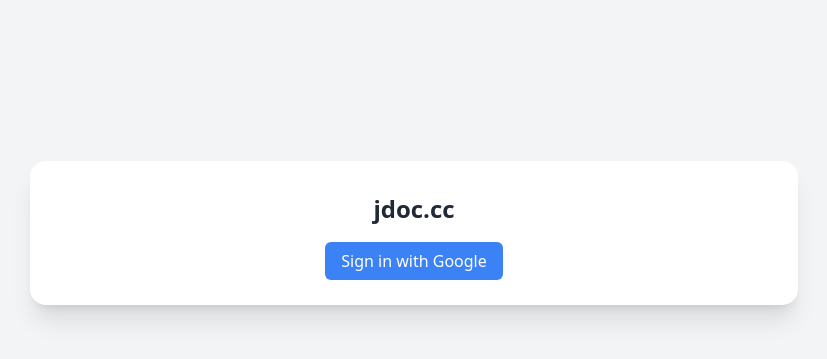
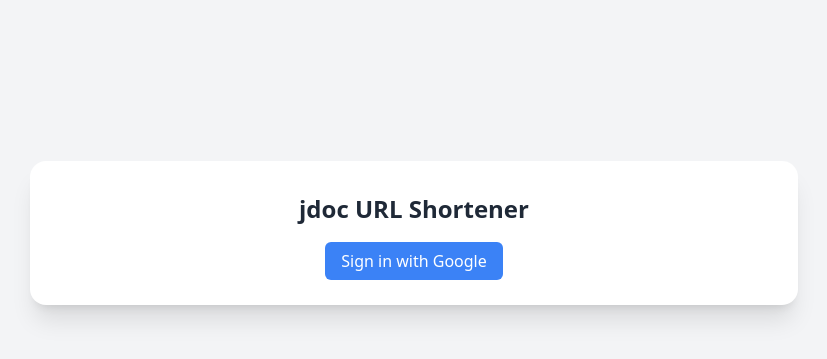
Before and after one commit to Tastypork/short.jdoc.cc, a FastAPI app: page / in a window 1280 px wide. Shown: the part 167-526 px from the top of the page, without its empty margins (226-1053 px from the left). Run offline with FastAPI, Linux system fonts and the light colour scheme; some libraries are stand-ins or nearby versions.

Commit message:
Update base URL and branding in main.py and index.html for URL shortener

```diff
--- a/main.py
+++ b/main.py
@@ -13,6 +13,8 @@ from dotenv import load_dotenv
 from google.oauth2 import id_token
 import requests as httpx      # for HTTP calls (Safe Browsing API)
 from google.auth.transport import requests as google_requests  # for OAuth token verification
+
+BASE_URL = "https://short.jdoc.cc"
 
 # --- Google Safe Browsing Setup ---
 SAFE_BROWSING_API_KEY = os.getenv("GOOGLE_SAFE_BROWSING_API_KEY")
@@ -73,7 +75,7 @@ def is_url_safe(url: str) -> bool:
         return True  # Don't block if key missing
 
     body = {
-        "client": {"clientId": "jdoc.cc", "clientVersion": "1.0"},
+        "client": {"clientId": "short.jdoc.cc", "clientVersion": "1.0"},
         "threatInfo": {
             "threatTypes": [
                 "MALWARE",
@@ -113,7 +115,7 @@ SECRET_KEY = os.getenv("SECRET_KEY")
 if not SECRET_KEY or not SECRET_KEY.strip():
     raise RuntimeError("SECRET_KEY must be set to a non-empty value")
 
-app = FastAPI(title="jdoc.cc")
+app = FastAPI(title="short.jdoc.cc")
 app.add_middleware(SessionMiddleware, secret_key=SECRET_KEY)
 
 templates = Jinja2Templates(directory="templates")
@@ -148,7 +150,7 @@ flow = Flow.from_client_config(
         "web": {
             "client_id": GOOGLE_CLIENT_ID,
             "client_secret": GOOGLE_CLIENT_SECRET,
-            "redirect_uris": ["https://jdoc.cc/auth/callback"],
+            "redirect_uris": [f"{BASE_URL}/auth/callback"],
             "auth_uri": "https://accounts.google.com/o/oauth2/auth",
             "token_uri": "https://oauth2.googleapis.com/token"
         }
@@ -165,14 +167,14 @@ def home(request: Request):
 
 @app.get("/login")
 def login():
-    flow.redirect_uri = "https://jdoc.cc/auth/callback"
+    flow.redirect_uri = f"{BASE_URL}/auth/callback"
     auth_url, _ = flow.authorization_url(prompt="consent", access_type="offline", include_granted_scopes="true")
     return RedirectResponse(auth_url)
 
 
 @app.get("/auth/callback")
 def callback(request: Request):
-    flow.redirect_uri = "https://jdoc.cc/auth/callback"
+    flow.redirect_uri = f"{BASE_URL}/auth/callback"
     flow.fetch_token(authorization_response=str(request.url))
 
     credentials = flow.credentials
@@ -253,12 +255,12 @@ def shorten(request: Request, url: str = Form(...), slug: str = Form(None)):
         saved = save_slug(requested, url, now, email)
         if not saved:
             return {"error": "This alias is already taken."}
-        return {"short_url": f"https://jdoc.cc/{requested}"}
+        return {"short_url": f"{BASE_URL}/{requested}"}
 
     for _ in range(8):
         generated = secrets.token_urlsafe(4)[:6]
         if save_slug(generated, url, now, email):
-            return {"short_url": f"https://jdoc.cc/{generated}"}
+            return {"short_url": f"{BASE_URL}/{generated}"}
     return {"error": "Could not generate a unique alias. Try again."}
 
 @app.get("/{slug}")
@@ -288,7 +290,7 @@ def get_my_links(request: Request):
     links = [
         {
             "slug": slug,
-            "short_url": f"https://jdoc.cc/{slug}",
+            "short_url": f"{BASE_URL}/{slug}",
             "target": target,
             "clicks": clicks,
             "created_at": datetime.fromtimestamp(created_at).strftime("%Y-%m-%d %H:%M:%S")
--- a/templates/index.html
+++ b/templates/index.html
@@ -2,13 +2,13 @@
 <html lang="en">
 <head>
   <meta charset="UTF-8">
-  <title>jdoc.cc | URL Shortener</title>
+  <title>jdoc URL Shortener</title>
   <script src="https://cdn.tailwindcss.com"></script>
 </head>
 <body class="bg-gray-100 flex items-center justify-center min-h-screen">
   <!-- 💡 Wider container for visibility -->
   <div class="bg-white shadow-xl rounded-2xl p-8 w-full max-w-3xl">
-    <h1 class="text-2xl font-semibold mb-6 text-gray-800 text-center">jdoc.cc</h1>
+    <h1 class="text-2xl font-semibold mb-6 text-gray-800 text-center">jdoc URL Shortener</h1>
 
     {% if not authenticated %}
       <div class="text-center">
```
